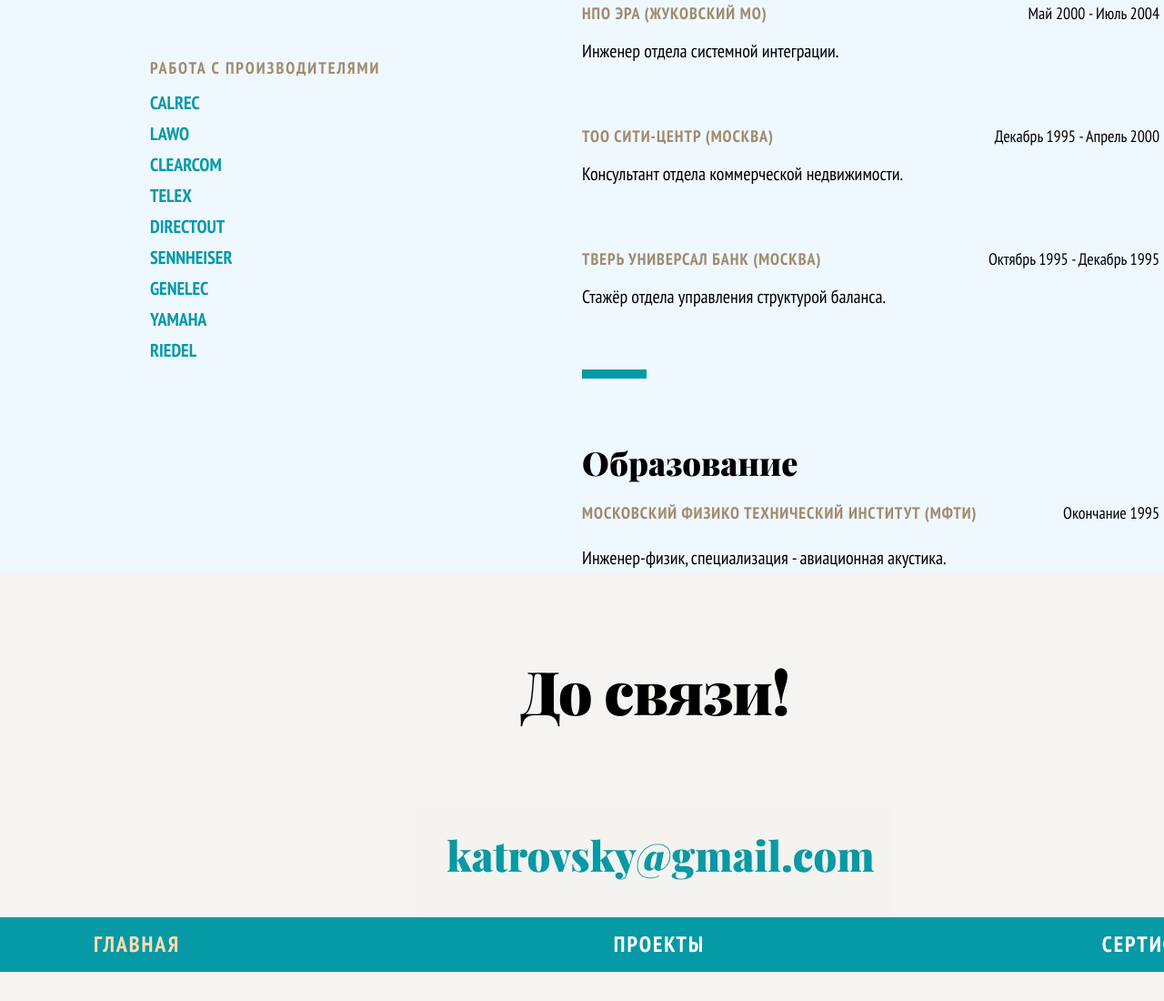
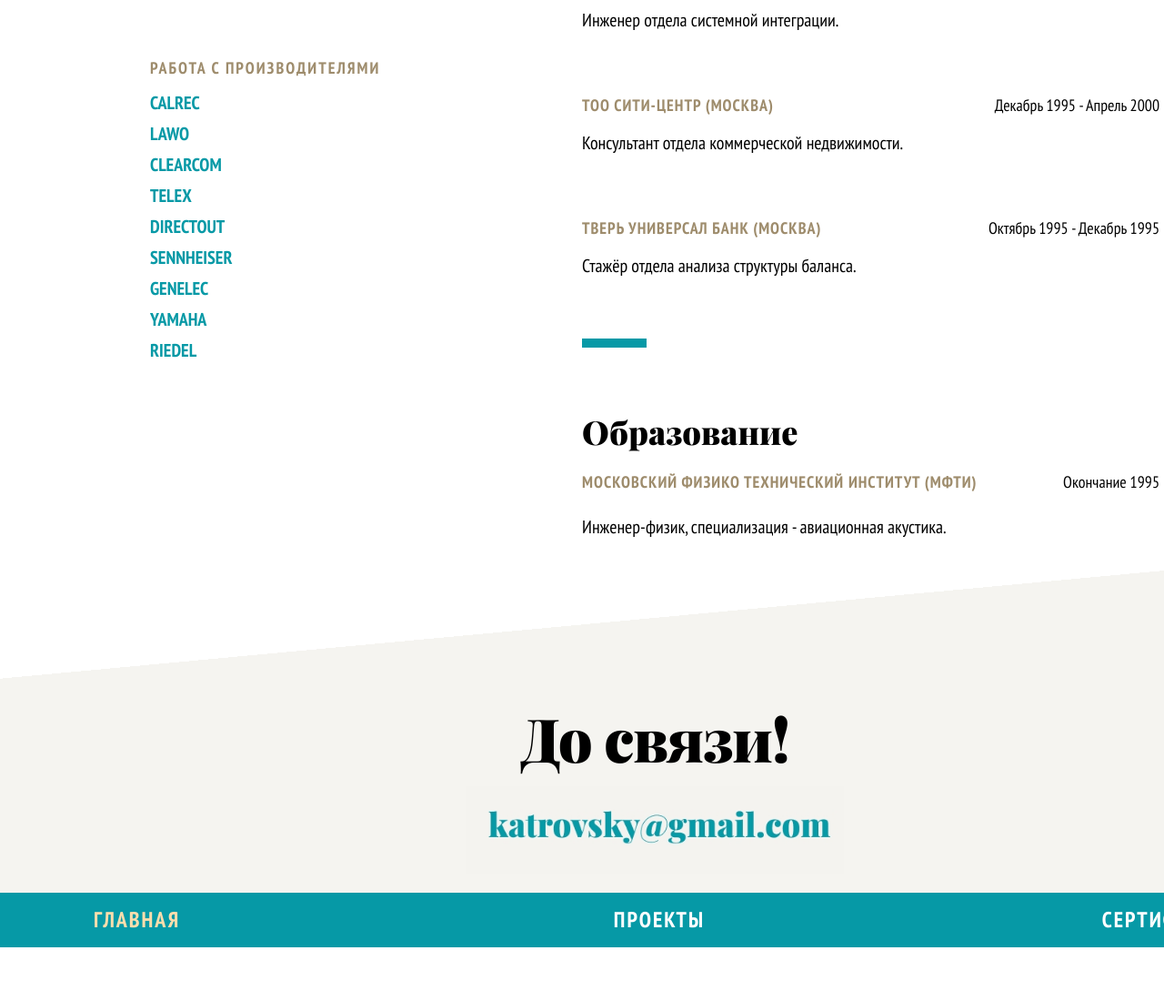
Before and after one commit to RomanBass/resume-desktop, a plain HTML site: page index.html in a window 1280 px wide. Shown: the part 1854-2954 px from the top of the page at 91% size. After the commit the page ends 2895 px from the top, so only its background shows below. Drawn offline with Linux system fonts and the light colour scheme; a script that the page names is missing.

Commit message:
пп для подвала

```diff
--- a/css/style.css
+++ b/css/style.css
@@ -133,13 +133,13 @@ main {
   justify-content: space-between;
   flex-direction: row-reverse;
   padding-top: 63px;
-  background-color: aliceblue;
+  background-color: var(--basic-white);
 }
 
 .work {
   width: 635px;
   margin-right: 165px;
-  background-color:aliceblue;
+  background-color:var(--basic-white);
 }
 
 .about-me__title {
@@ -227,7 +227,7 @@ main {
 .experience {
   width: 350px;
   margin-left: 165px;
-  background-color: aliceblue;
+  background-color: var(--basic-white);
 }
 
 .work__education {
@@ -323,14 +323,24 @@ main {
 }
 
 footer {
-  height: 470px;
-  background-color: var(--special-lite-bage);
+  margin-top: 17px;
+  padding-top: 69px;
+  background-image: linear-gradient(-5.3deg, #f5f4f0 427px, white 0);
+}
+
+.footer__title {
+  margin-bottom: 0;
 }
 
 .footer__image {
   display: block;
   margin-left: auto;
   margin-right: auto;
+  transform: scale(0.8, 0.8);
+}
+
+.footer__menu {
+  margin-top: 9px;
 }
 
 
--- a/index.html
+++ b/index.html
@@ -47,11 +47,11 @@
           <p>Обязанности:</p>
           <ul class="work-place__duties-list duties-list">
             <li>Распределение задач внутри отдела и контроль за исполнением (декабрь 2021 - настоящее время).</li>
-            <li>Формирование еженедельных и ежемесячных отчётов по работам отдела (декабрь 2021 - настоящее время).</li>
+            <li>Формирование отчётов по работам отдела (декабрь 2021 - настоящее время).</li>
             <li>Согласование технического задания с заказчиком.</li>
             <li>Составление спецификаций оборудования.</li>
             <li>Выполнение структурных схем, схем коммутации и схем размещения оборудования.</li>
-            <li>Консультации монтажных групп во время монтажа.</li>
+            <li>Консультации монтажных групп.</li>
             <li>Настройка оборудования под требования заказчика.</li>
             <li>Создание пакета финальной документации.</li>
           </ul>
@@ -77,7 +77,7 @@
             <h3 class="title-time__company-name company-name">Тверь Универсал Банк (Москва)</h3>
             <p class="title-time__time-period time-period">Октябрь 1995 - Декабрь 1995</p>
           </div>
-          <p>Стажёр отдела управления структурой баланса.</p>
+          <p>Стажёр отдела анализа структуры баланса.</p>
         </section>
 
         <section class="work__education education">
@@ -149,7 +149,7 @@
         <a href="enter.html" class="menu__projects-link projects-link">Проекты</a>
         <a href="enter.html" class="menu__certificates-link certificates-link">Сертификаты</a>
       </div>
-      </footer>
+    </footer>
 
 		<script src="js/script.js"></script>
 	</body>
```
